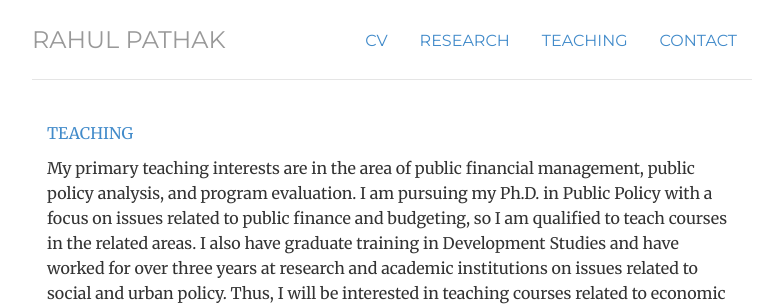
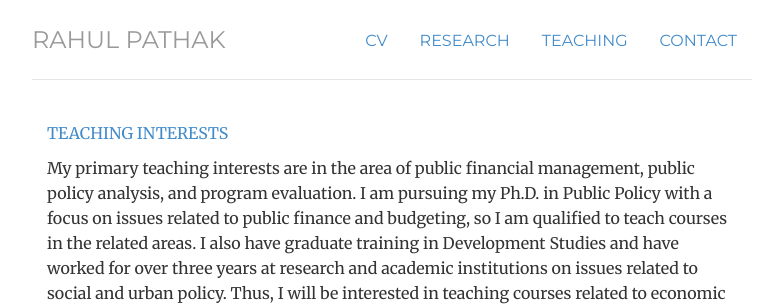
Before and after one commit to pathak-rahul/pathak-rahul.github.io, a Jekyll site: the page built from teaching/index.html, in a window 1280 px wide. Shown: the top 308 px of the page, without its empty margins (248-1030 px from the left). Built offline with Jekyll 4.4.1, drawn with Linux system fonts in a browser that asks for light colours.

Commit message:
Update index.html

```diff
--- a/teaching/index.html
+++ b/teaching/index.html
@@ -9,7 +9,7 @@ title: teaching
 	</div>
 	<div itemscope itemtype="http://data-vocabulary.org/Person" class="col-sm-12">
 
-<p class="text-primary">TEACHING</p>
+<p class="text-primary">TEACHING INTERESTS</p>
 	</div>
 
 	<div itemscope itemtype="http://data-vocabulary.org/Person" class="col-sm-12">
```
